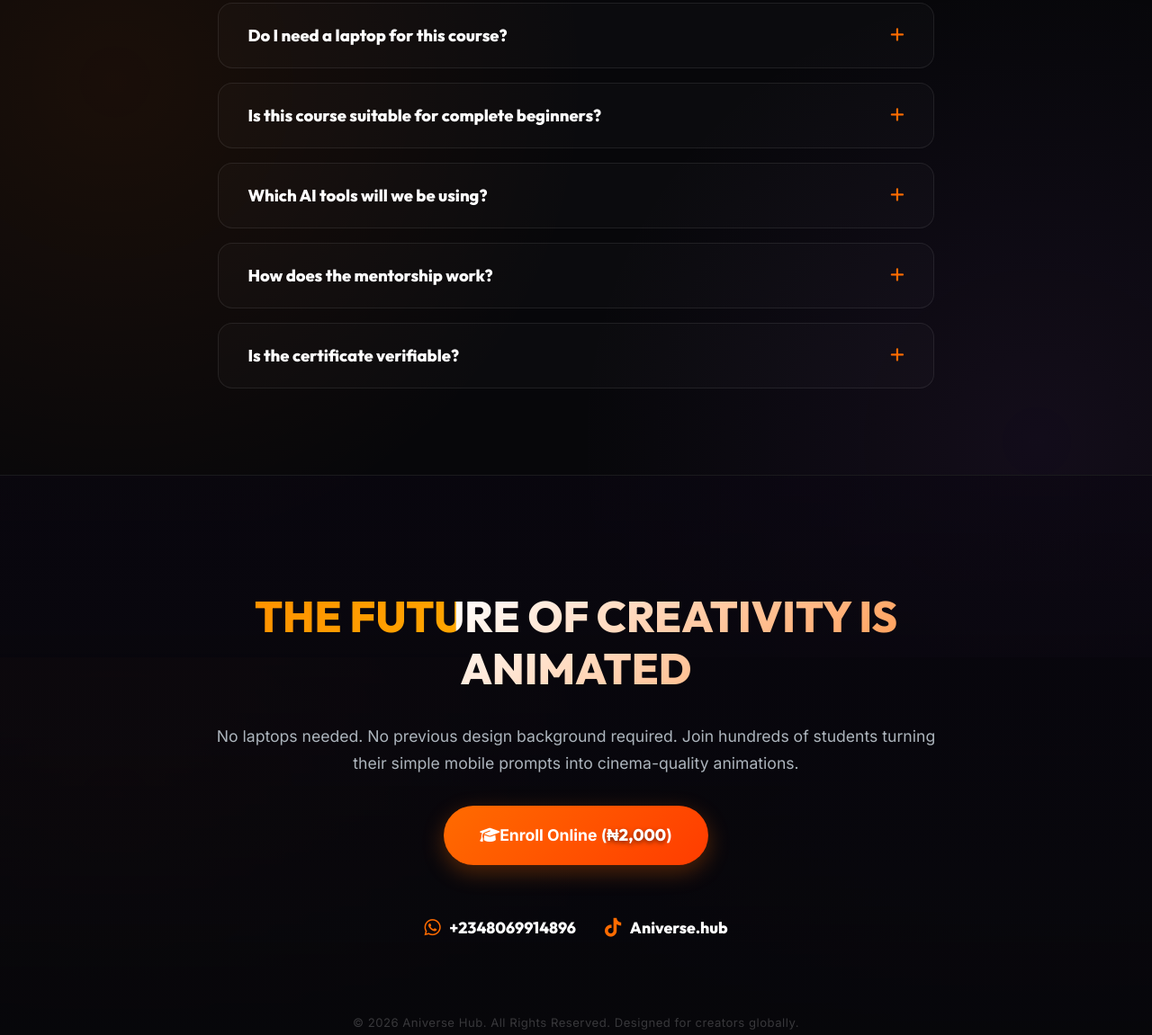
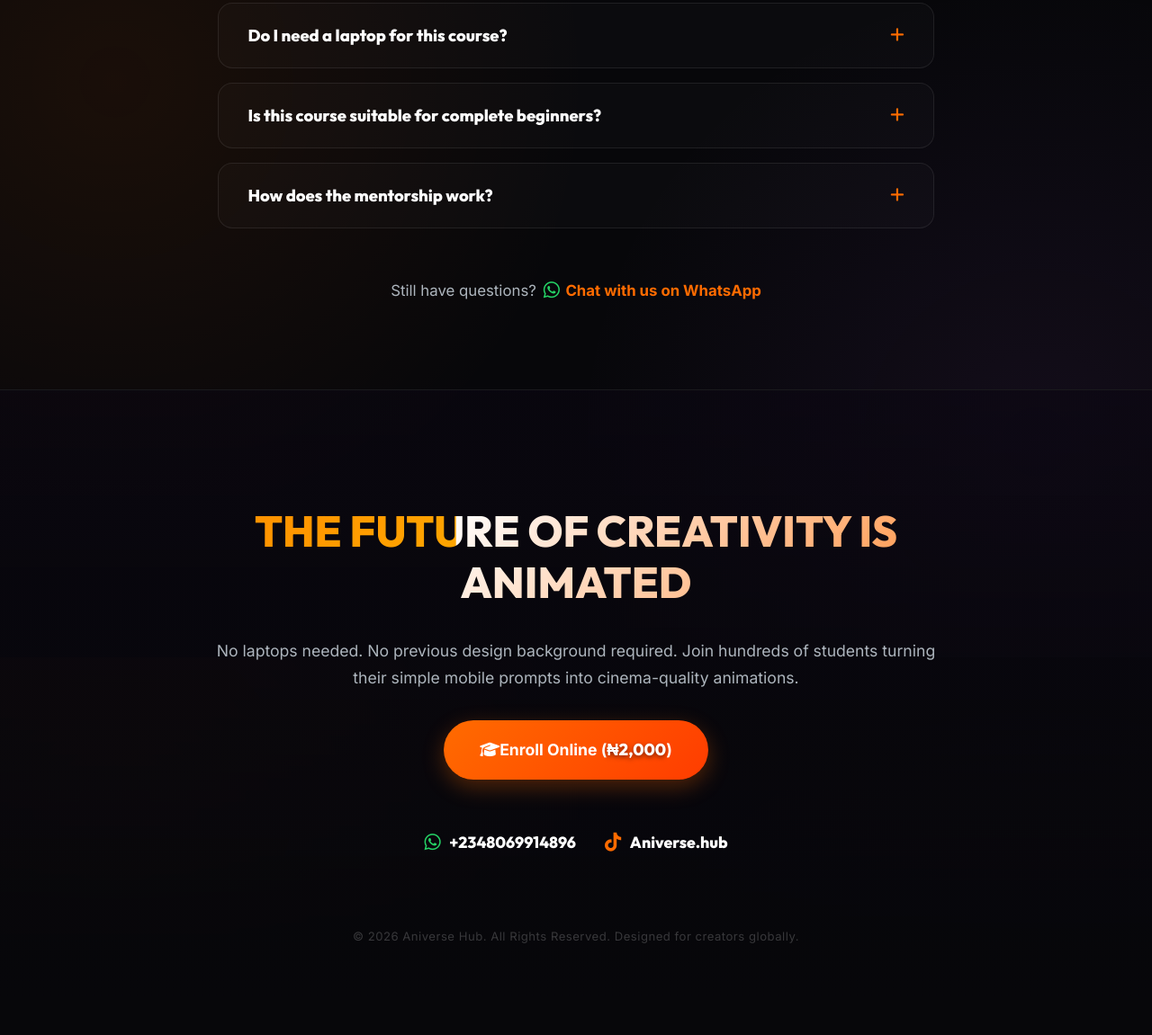
Before and after one commit to Nemmy-11/Aniverse-Hub, a plain HTML site: page index.html in a window 1280 px wide. Shown: the part 7269-8420 px from the top of the page at 90% size. After the commit the page ends 8385 px from the top, so only its background shows below. Drawn offline with Linux system fonts and the light colour scheme.

Commit message:
feat: remove tools and certificate FAQ items, add WhatsApp chat links below FAQ and in footers

```diff
--- a/index.html
+++ b/index.html
@@ -543,18 +543,6 @@
 
                 <div class="faq-item">
                     <button class="faq-header" aria-expanded="false">
-                        <span class="faq-question">Which AI tools will we be using?</span>
-                        <span class="faq-toggle-icon"><i class="fa-solid fa-plus"></i></span>
-                    </button>
-                    <div class="faq-body">
-                        <div class="faq-content">
-                            We will cover free and premium mobile-optimized generators (such as Luma Dream Machine, Runway Gen-3, Kling AI, Midjourney, ElevenLabs, and CapCut) and show you how to leverage their mobile interfaces or web pipelines effectively.
-                        </div>
-                    </div>
-                </div>
-
-                <div class="faq-item">
-                    <button class="faq-header" aria-expanded="false">
                         <span class="faq-question">How does the mentorship work?</span>
                         <span class="faq-toggle-icon"><i class="fa-solid fa-plus"></i></span>
                     </button>
@@ -564,18 +552,15 @@
                         </div>
                     </div>
                 </div>
+            </div>
 
-                <div class="faq-item">
-                    <button class="faq-header" aria-expanded="false">
-                        <span class="faq-question">Is the certificate verifiable?</span>
-                        <span class="faq-toggle-icon"><i class="fa-solid fa-plus"></i></span>
-                    </button>
-                    <div class="faq-body">
-                        <div class="faq-content">
-                            Yes! Every graduating student receives a digital certificate of completion with a unique ID code that can be shared on LinkedIn, resumes, or portfolios.
-                        </div>
-                    </div>
-                </div>
+            <div class="faq-footer reveal" style="text-align: center; margin-top: 3.5rem;">
+                <p style="color: var(--text-muted); font-size: 1.05rem; display: inline-flex; align-items: center; gap: 0.5rem; flex-wrap: wrap; justify-content: center;">
+                    Still have questions?
+                    <a href="https://wa.me/2348069914896" target="_blank" class="whatsapp-btn-inline" style="color: var(--primary); font-weight: 700; text-decoration: none; display: inline-flex; align-items: center; gap: 0.4rem; transition: var(--transition);">
+                        <i class="fa-brands fa-whatsapp" style="font-size: 1.3rem; color: #25D366;"></i> Chat with us on WhatsApp
+                    </a>
+                </p>
             </div>
         </section>
 
@@ -589,7 +574,9 @@
                 </a>
 
                 <div class="footer-contact-row">
-                    <span><i class="fa-brands fa-whatsapp"></i> +2348069914896</span>
+                    <a href="https://wa.me/2348069914896" target="_blank" style="color: inherit; text-decoration: none; display: flex; align-items: center; gap: 0.6rem; transition: var(--transition);">
+                        <i class="fa-brands fa-whatsapp" style="color: #25D366; font-size: 1.3rem;"></i> +2348069914896
+                    </a>
                     <span><i class="fa-brands fa-tiktok"></i> Aniverse.hub</span>
                 </div>
 
```
Also changed, not shown: gallery.html (+3 -1 lines), sandbox.html (+3 -1 lines).
